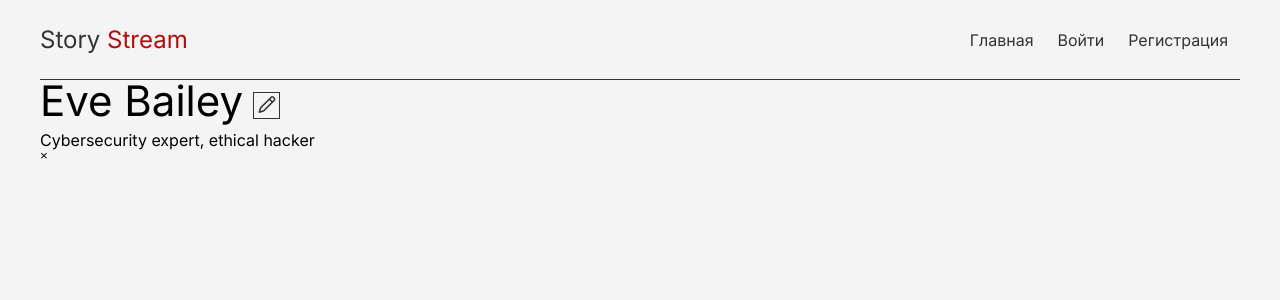
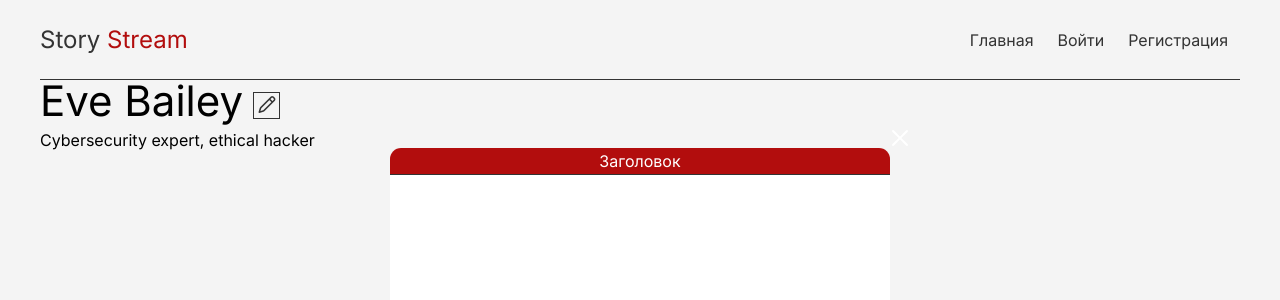
Before and after one commit to itmo-web-devops-2025/story-stream-frontend, a React (Vite) app in the folder frontend/: page / in a window 1280 px wide. Shown: the top 300 px of the page. Built offline with nearby package versions, Linux system fonts and the light colour scheme.

Commit message:
feat: add modal (WIP)

```diff
--- a/frontend/src/assets/styles/core/design-tokens.css
+++ b/frontend/src/assets/styles/core/design-tokens.css
@@ -16,7 +16,7 @@
   --line-height-large: 1.8;
 
   --border-radius-inner: 11px;
-  --border-radius-outer: calc(var(--border-radius-inner) + var(--space-sm));
+  --border-radius-outer: 11px;
 
   /* Шрифты */
   --font-family-sans: 'Helvetica Neue', Arial, sans-serif;
--- a/frontend/src/pages/home/home.tsx
+++ b/frontend/src/pages/home/home.tsx
@@ -7,7 +7,7 @@ const Home = () => (
   <Page>
     <HeaderDefault />
     <Profile />
-    <Modal />
+    <Modal open={true} />
   </Page>
 )
 
--- a/frontend/src/shared/widgets/modal/modal.module.css
+++ b/frontend/src/shared/widgets/modal/modal.module.css
@@ -10,21 +10,50 @@
   align-items: center;
 }
 
-.modal-content {
+.container {
+  position: relative;
   background: white;
-  padding: 20px;
-  border-radius: var(--border-radius-inner);
-  position: relative;
+  border-radius: var(--border-radius-outer);
   max-width: 500px;
+  padding: 0;
+  border: none;
   width: 100%;
 }
 
-.modal-close {
+.title {
+  margin: 0;
+  padding: 5px 0;
+  display: block;
+  font-size: 16px;
+  line-height: 1;
+  text-align: center;
+  border-radius: var(--border-radius-outer) var(--border-radius-outer) 0 0;
+  background-color: var(--primary-color);
+  color: #fff;
+  font-weight: 400;
+  border: none;
+  border-bottom: 1px solid var(--border-color);
+}
+
+.content {
+  min-height: 400px;
+}
+
+.button {
   position: absolute;
-  top: 10px;
-  right: 10px;
+  right: -30px;
+  top: -30px;
   border: none;
-  background: transparent;
-  font-size: 24px;
-  cursor: pointer;
+  width: 40px;
+  height: 40px;
+  transform-origin: center;
+  color: #fff;
 }
+
+.button:hover {
+  color: var(--primary-color);
+}
+
+.button i {
+  font-size: 32px;
+}
--- a/frontend/src/shared/widgets/modal/modal.tsx
+++ b/frontend/src/shared/widgets/modal/modal.tsx
@@ -1,4 +1,5 @@
-import type { FC, PropsWithChildren } from 'react'
+import ButtonIcon from '@/shared/controllers/button-icon/button-icon'
+import { FC, PropsWithChildren, useEffect } from 'react'
 
 import styles from './modal.module.css'
 
@@ -14,14 +15,35 @@ const Modal: FC<PropsWithChildren<TProps>> = ({
 }) => {
   console.log(`Modal component is working`)
 
+  useEffect(() => {
+    if (open) {
+      document.body.style.overflow = 'hidden'
+    } else {
+      document.body.style.overflow = ''
+    }
+    return () => {
+      document.body.style.overflow = ''
+    }
+  }, [open])
+
   return (
-    <div className={styles.modalOverlay} onClick={onClose} data-opened={open}>
-      <div className={styles.modalContent} onClick={(e) => e.stopPropagation()}>
-        <button className={styles.modalClose} onClick={onClose}>
-          &times;
-        </button>
-        {children}
-      </div>
+    <div className={styles.modalOverlay}>
+      <dialog
+        className={styles.container}
+        open={open}
+        onClick={onClose}
+        aria-labelledby='dialog-name'
+      >
+        <h2 id='dialog-name' className={styles.title}>
+          Заголовок
+        </h2>
+        <div className={styles.content}>{children}</div>
+        <ButtonIcon
+          className={styles['button']}
+          icon={'xmark'}
+          onClick={onClose}
+        />
+      </dialog>
     </div>
   )
 }
```
